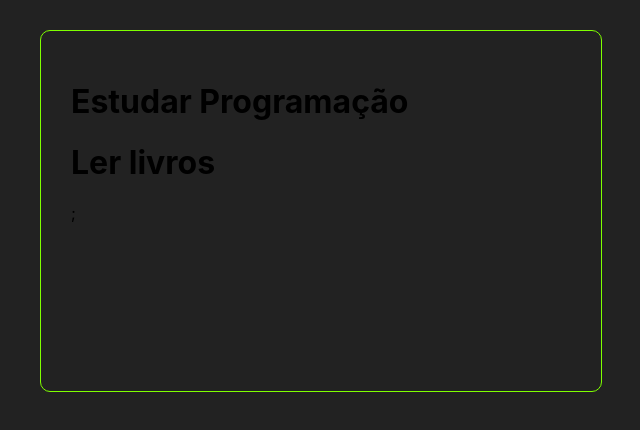
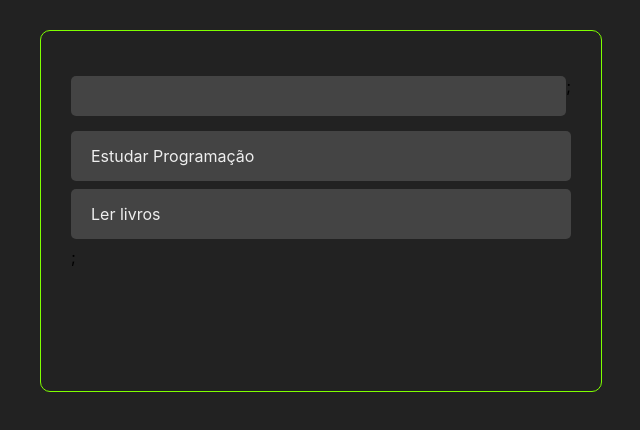
Before and after one commit to lucasgabriel2806/curso-react-felipe-rocha, a React (Create React App) app: page / in a window 1280 px wide. Shown: the top 430 px of the page, without its empty margins (319-959 px from the left). Built offline with nearby package versions, Linux system fonts and the light colour scheme.

Commit message:
Adicionando input

```diff
--- a/src/App.js
+++ b/src/App.jsx
@@ -1,8 +1,10 @@
 import React, { useState } from 'react';
 
-import Tasks from './components/Tasks'
+import Tasks from './components/Tasks.jsx';
 
 import './App.css';
+
+import AddTask from './components/AddTask';
 
 const App = () => {
 
@@ -25,6 +27,8 @@
 
         <div className="container">
 
+          <AddTask />
+
           <Tasks tasks={tasks} />
 
         </div>
--- /dev/null
+++ b/src/components/AddTask.css
@@ -0,0 +1,16 @@
+.add-task-container {
+    margin: 15px 0;
+    width: 100%;
+    display: flex;
+}
+
+.add-task-input {
+    height: 40px;
+    padding: 0 10px;
+    border-radius: 5px;
+    border: none;
+    flex: 2;
+    background-color: #444;
+    color: #eee;
+    font-size: 16px;
+}
--- /dev/null
+++ b/src/components/AddTask.jsx
@@ -0,0 +1,19 @@
+import React from 'react';
+
+import './AddTask.css';
+
+const AddTask = () => {
+
+    return (
+
+        <div className="add-task-container">
+
+            <input className="add-task-input" type="text" />;
+
+        </div>
+
+    )
+
+}
+
+export default AddTask;
--- /dev/null
+++ b/src/components/Task.css
@@ -0,0 +1,10 @@
+.task-container {
+    background-color: #444;
+    margin: 8px 0;
+    padding: 15px 20px;
+    display: flex;
+    border-radius: 5px;
+    justify-content: space-between;
+    color: #eee;
+    align-items: center;
+}
--- a/src/components/Task.js
+++ b/src/components/Task.jsx
@@ -1,8 +1,10 @@
 import React from 'react';
+
+import './Task.css';
 
 const Task = ({ task }) => {
 
-    return <h1>{task.title}</h1>;
+    return <div className="task-container">{task.title}</div>
 
 }
 
```
Also changed, not shown: src/components/Tasks.jsx (renamed from src/components/Tasks.js).
